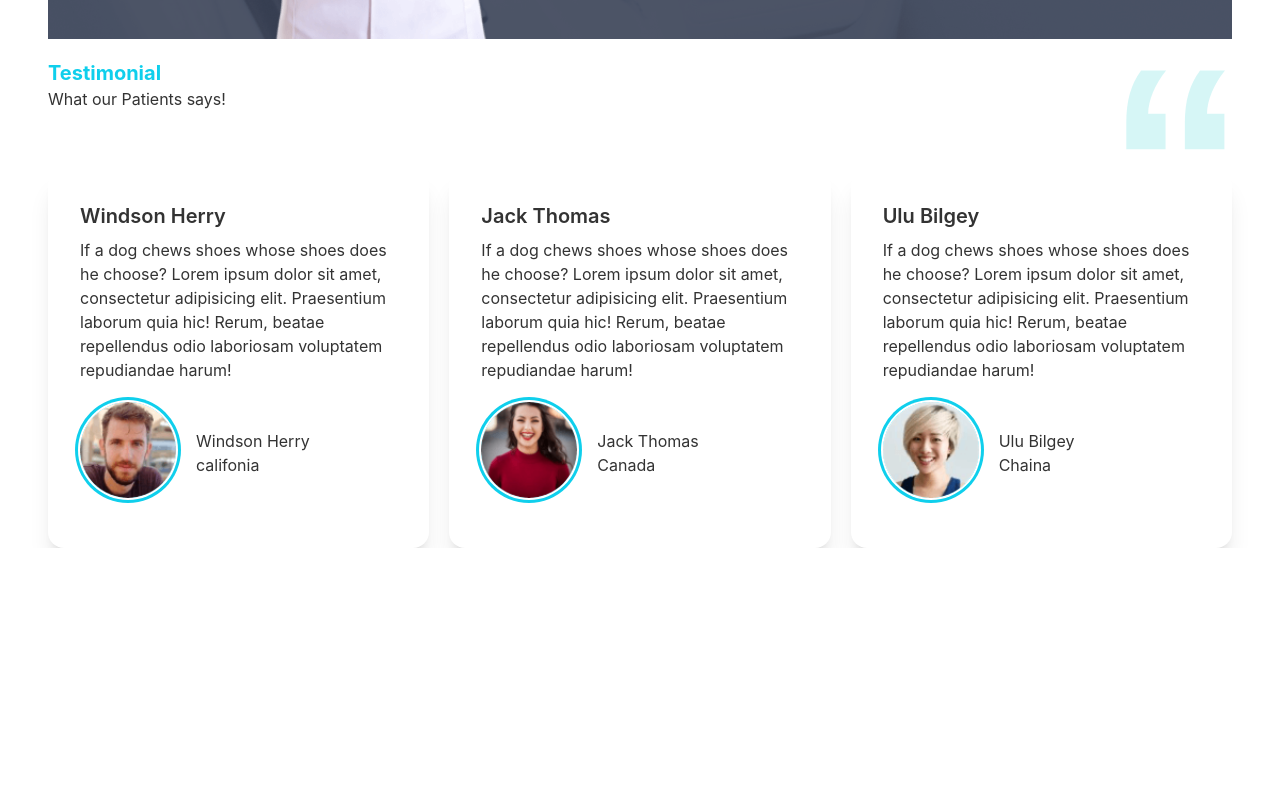
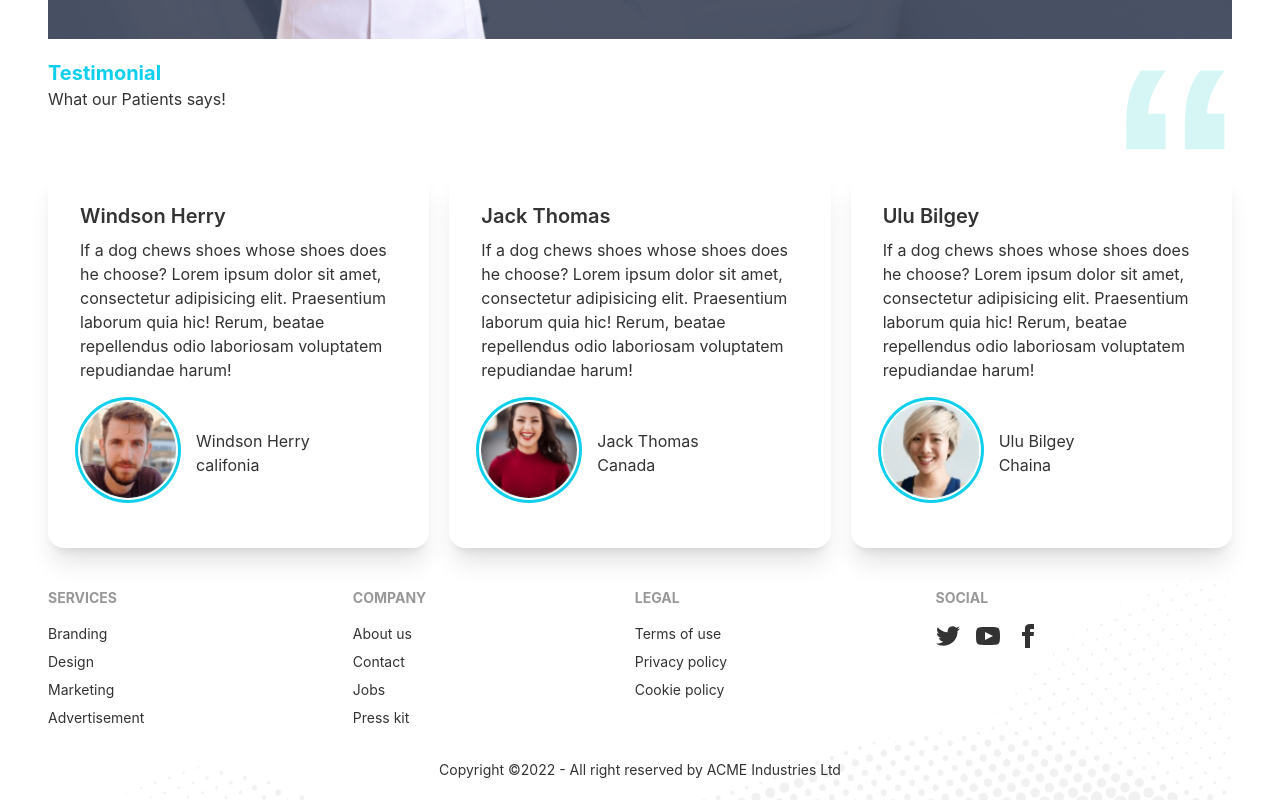
Before and after one commit to rkbokul1/doctors-pannel, a React (Create React App) app: page / in a window 1280 px wide. Shown: the part 2878-3678 px from the top of the page. Before the commit the page ends 3426 px from the top, so only its background shows below. Built offline with nearby package versions, Linux system fonts and the light colour scheme.

Commit message:
footer done

```diff
--- a/src/Pages/Home/Home.js
+++ b/src/Pages/Home/Home.js
@@ -1,4 +1,5 @@
 import React from 'react';
+import Footer from '../Shared/Footer';
 import AppointmentHero from './AppointmentHero';
 import Banner from './Banner';
 import Info from './Info';
@@ -13,6 +14,7 @@
             <Services />
             <AppointmentHero/>
             <Testimonials/>
+            <Footer/>
         </div>
     );
 };
--- a/src/Pages/Home/Review.js
+++ b/src/Pages/Home/Review.js
@@ -2,15 +2,15 @@
 
 const Review = ({ review }) => {
     return (
-        <div class="card md:max-w-sm lg:max-w-md bg-base-100 shadow-xl">
-            <div class="card-body">
-                <h2 class="card-title">{review.name}</h2>
+        <div className="card md:max-w-sm lg:max-w-md bg-base-100 shadow-xl">
+            <div className="card-body">
+                <h2 className="card-title">{review.name}</h2>
                 <p>If a dog chews shoes whose shoes does he choose? Lorem ipsum dolor sit amet, consectetur adipisicing elit. Praesentium laborum quia hic! Rerum, beatae repellendus odio laboriosam voluptatem repudiandae harum!</p>
 
-                <div class="my-3 flex items-center">
+                <div className="my-3 flex items-center">
                     <div>
-                        <div class="avatar">
-                            <div class="w-24 rounded-full ring ring-primary ring-offset-base-100 ring-offset-2">
+                        <div className="avatar">
+                            <div className="w-24 rounded-full ring ring-primary ring-offset-base-100 ring-offset-2">
                                 <img src={review.img} alt=''/>
                             </div>
                         </div>
--- a/src/Pages/Shared/Footer.js
+++ b/src/Pages/Shared/Footer.js
@@ -0,0 +1,54 @@
+import React from 'react';
+import { Link } from 'react-router-dom';
+
+import footer from '../../assets/images/footer.png';
+
+const Footer = () => {
+    return (
+        <footer style={{
+            background: `url(${footer})`,
+            backgroundSize: 'cover'
+        }} className="py-5 mt-5 ">
+            <div className='footer'>
+                <div>
+                    <span className="footer-title">Services</span>
+                    <Link to='/' className="link link-hover">Branding</Link>
+                    <Link to='/' className="link link-hover">Design</Link>
+                    <Link to='/' className="link link-hover">Marketing</Link>
+                    <Link to='/' className="link link-hover">Advertisement</Link>
+                </div>
+                <div>
+                    <span className="footer-title">Company</span>
+                    <Link to='/' className="link link-hover">About us</Link>
+                    <Link to='/' className="link link-hover">Contact</Link>
+                    <Link to='/' className="link link-hover">Jobs</Link>
+                    <Link to='/' className="link link-hover">Press kit</Link>
+                </div>
+                <div>
+                    <span className="footer-title">Legal</span>
+                    <Link to='/' className="link link-hover">Terms of use</Link>
+                    <Link to='/' className="link link-hover">Privacy policy</Link>
+                    <Link to='/' className="link link-hover">Cookie policy</Link>
+                </div>
+                <div>
+                    <span class="footer-title">Social</span>
+                    <div class="grid grid-flow-col gap-4">
+                        <a><svg xmlns="http://www.w3.org/2000/svg" width="24" height="24" viewBox="0 0 24 24" class="fill-current"><path d="M24 4.557c-.883.392-1.832.656-2.828.775 1.017-.609 1.798-1.574 2.165-2.724-.951.564-2.005.974-3.127 1.195-.897-.957-2.178-1.555-3.594-1.555-3.179 0-5.515 2.966-4.797 6.045-4.091-.205-7.719-2.165-10.148-5.144-1.29 2.213-.669 5.108 1.523 6.574-.806-.026-1.566-.247-2.229-.616-.054 2.281 1.581 4.415 3.949 4.89-.693.188-1.452.232-2.224.084.626 1.956 2.444 3.379 4.6 3.419-2.07 1.623-4.678 2.348-7.29 2.04 2.179 1.397 4.768 2.212 7.548 2.212 9.142 0 14.307-7.721 13.995-14.646.962-.695 1.797-1.562 2.457-2.549z"></path></svg></a>
+                        <a><svg xmlns="http://www.w3.org/2000/svg" width="24" height="24" viewBox="0 0 24 24" class="fill-current"><path d="M19.615 3.184c-3.604-.246-11.631-.245-15.23 0-3.897.266-4.356 2.62-4.385 8.816.029 6.185.484 8.549 4.385 8.816 3.6.245 11.626.246 15.23 0 3.897-.266 4.356-2.62 4.385-8.816-.029-6.185-.484-8.549-4.385-8.816zm-10.615 12.816v-8l8 3.993-8 4.007z"></path></svg></a>
+                        <a><svg xmlns="http://www.w3.org/2000/svg" width="24" height="24" viewBox="0 0 24 24" class="fill-current"><path d="M9 8h-3v4h3v12h5v-12h3.642l.358-4h-4v-1.667c0-.955.192-1.333 1.115-1.333h2.885v-5h-3.808c-3.596 0-5.192 1.583-5.192 4.615v3.385z"></path></svg></a>
+                    </div>
+                </div>
+            </div>
+
+            <div>
+                <footer className="footer footer-center pt-8 text-base-content">
+                    <div>
+                        <p>Copyright &copy;{new Date().getFullYear()} - All right reserved by ACME Industries Ltd</p>
+                    </div>
+                </footer>
+            </div>
+        </footer>
+    );
+};
+
+export default Footer;
```
Also changed, not shown: 1 other file (tests, documents, lock files or other folders).
